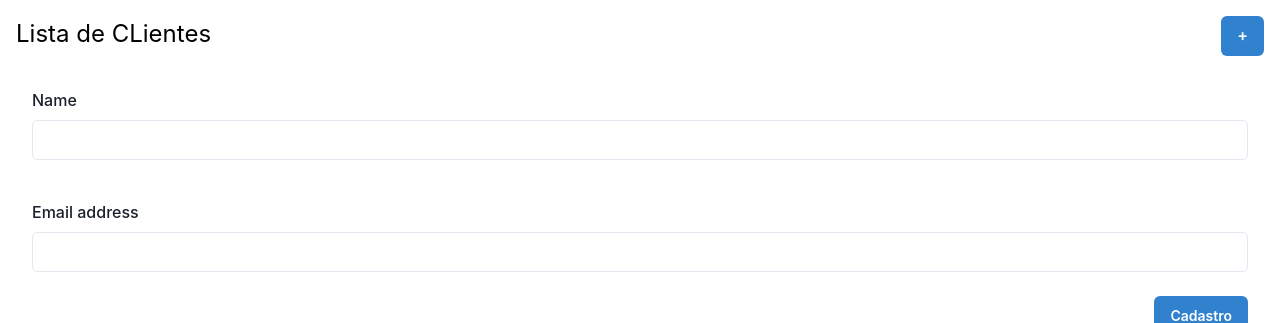
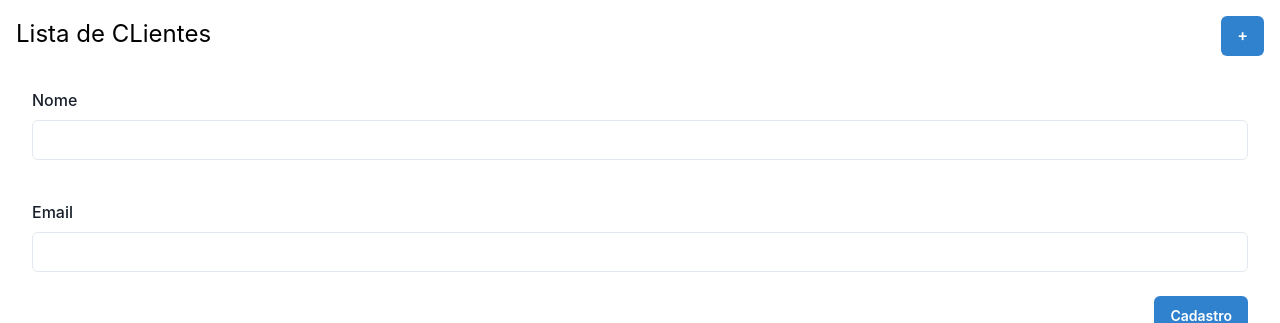
Before and after one commit to juniorcaus/crud-nextjs, a Next.js app: page / in a window 1280 px wide. Shown: the top 323 px of the page. Built offline with nearby package versions, Linux system fonts and the light colour scheme.

Commit message:
Componentizando inputs

```diff
--- /dev/null
+++ b/src/components/Input.js
@@ -0,0 +1,11 @@
+import { FormControl, FormLabel, Input } from "@chakra-ui/react"
+
+
+export const InputForm = ({ label, name, ...res }) => {
+    return(
+        <FormControl  margin='1rem' >
+        <FormLabel> {label} </FormLabel>
+          <Input type='email' name={name} id={name} {...res} />
+      </FormControl>
+    )
+}
--- a/src/pages/index.js
+++ b/src/pages/index.js
@@ -1,4 +1,5 @@
 import { Box, Button, Flex, FormControl, FormLabel, Input, Table, TableCaption, TableContainer, Tbody, Td, Text, Th, Thead, Tr, VStack } from "@chakra-ui/react";
+import { InputForm } from "../components/Input";
 
 
 export default function Home() {
@@ -11,15 +12,11 @@ export default function Home() {
     </Flex>
 
     <VStack margin='1rem' >
-      <FormControl margin='1rem' >
-        <FormLabel>Name</FormLabel>
-          <Input type='text' />
-      </FormControl>
+      <InputForm label="Nome" name="name" />
 
-      <FormControl  margin='1rem' >
-        <FormLabel>Email address</FormLabel>
-          <Input type='email' />
-      </FormControl>
+      <InputForm label="Email" name="email" />
+
+
 
       <Button fontSize='sm' alignSelf='flex-end' colorScheme='blue' >Cadastro</Button>
     </VStack>
```
